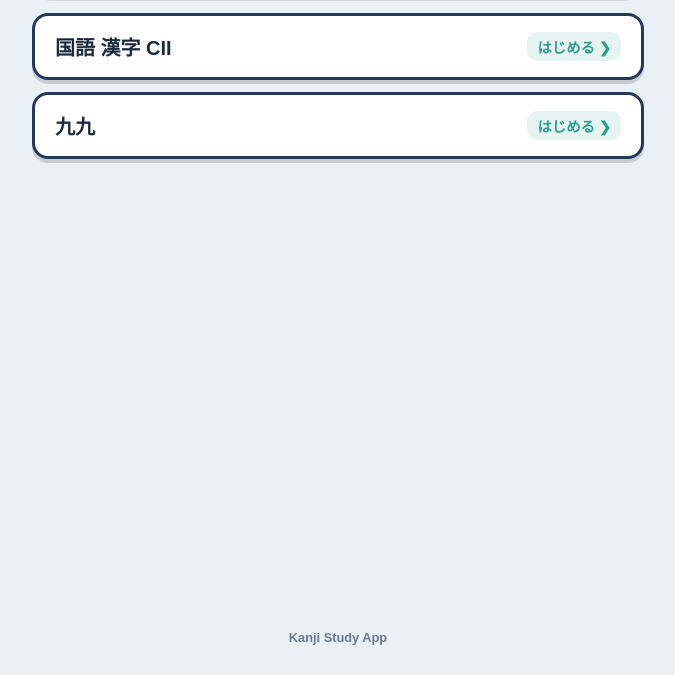
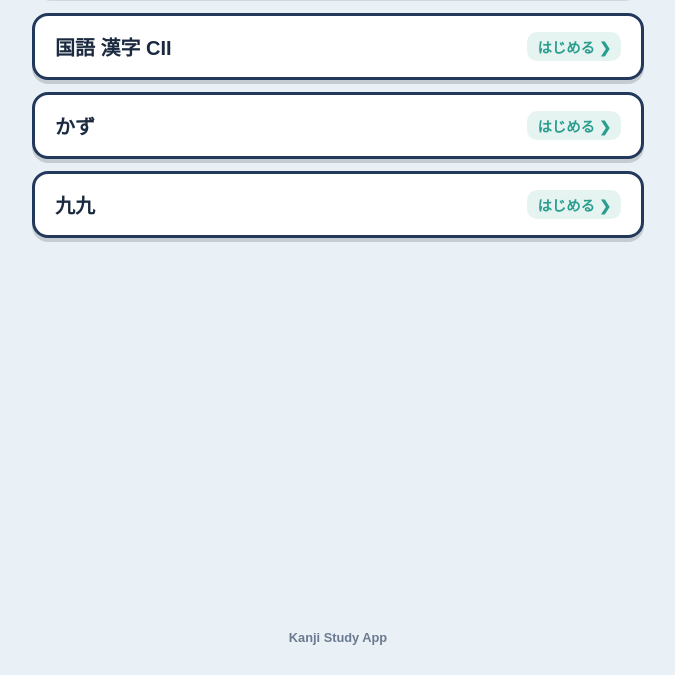
Before and after one commit to kato-yoshimi/kumon, a plain HTML site: page index.html in a window 1280 px wide. Shown: the part 125-800 px from the top of the page, without its empty margins (302-977 px from the left). Drawn offline with Linux system fonts and the light colour scheme; a web font is replaced by a local one.

Commit message:
Add files via upload

```diff
--- a/index.html
+++ b/index.html
@@ -105,10 +105,18 @@
       <span>はじめる ❯</span>
     </a>
 
+   <a href="tasizan_matome/index.html" class="menu-item">
+      かず
+      <span>はじめる ❯</span>
+    </a>
+
+
     <a href="kuku/index.html" class="menu-item">
       九九
       <span>はじめる ❯</span>
     </a>
+
+
 
     <!-- 例：あとから増やすときは下の行のコメントアウトを外すかコピペして使ってください -->
     <!--
```
